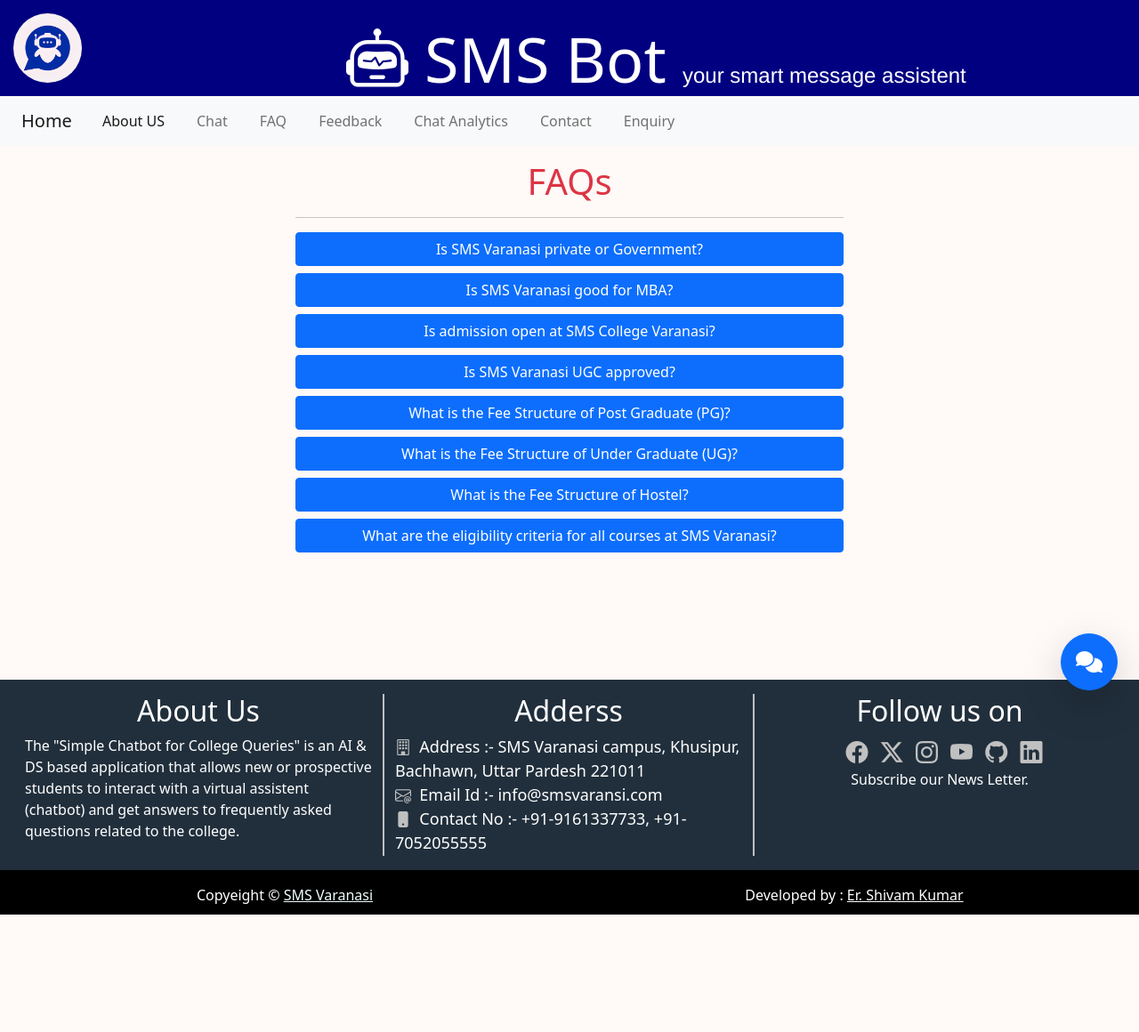
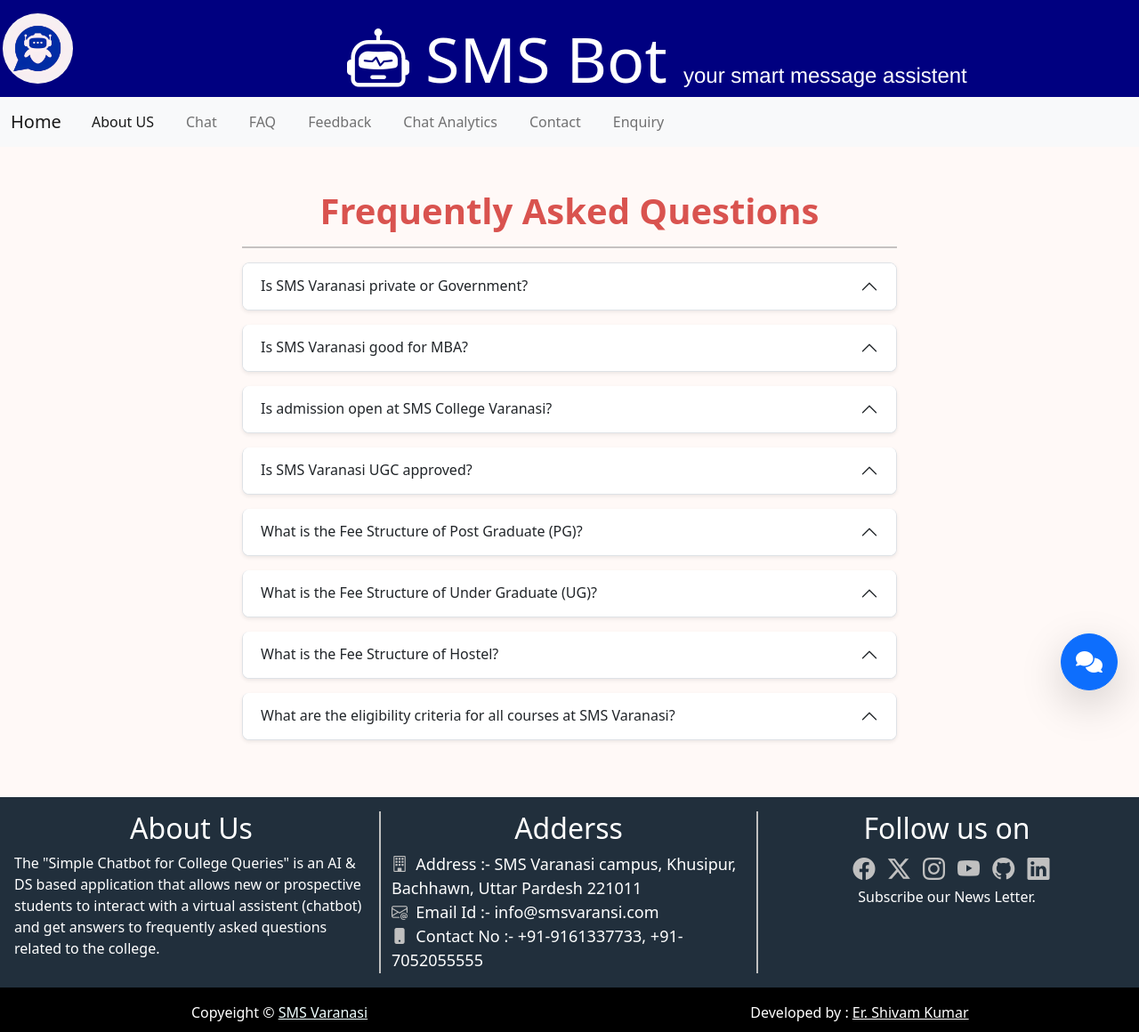
Before and after one commit to shivamkumar969/ChatBot, a Flask app: page /faq in a window 1280 px wide. Shown: the whole page at 89% size. Before the commit the page ends 1028 px from the top, so only its background shows below. Run offline with Flask 3, Linux system fonts and the light colour scheme; some libraries are stand-ins or nearby versions; some web fonts are replaced.

Commit message:
faq.html

```diff
--- a/templates/faq.html
+++ b/templates/faq.html
@@ -3,220 +3,207 @@
 <head>
     <meta charset="UTF-8">
     <meta name="viewport" content="width=device-width, initial-scale=1.0">
-    <title>FQA</title>
+    <title>FAQs</title>
     {% include 'common/mylinks.html' %}
+    <style>
+        body {
+            background-color: #fff9f7;
+        }
+        .faq-header {
+            color: #d9534f; /* Matches text-danger */
+            font-weight: 600;
+            margin-bottom: 1rem;
+        }
+        .hr-custom {
+            border-top: 2px solid rgba(0,0,0,.1);
+        }
+
+        /* Custom Accordion Styles */
+        .accordion-item {
+            margin-bottom: 1rem;
+            border: 1px solid #dee2e6;
+            border-radius: 0.5rem !important; /* Force override Bootstrap's sharp corners */
+            overflow: hidden; /* Important for border-radius to apply correctly */
+        }
+        .accordion-button {
+            font-weight: 500;
+        }
+        .accordion-button:focus {
+            box-shadow: 0 0 0 0.25rem rgba(13, 110, 253, 0.25);
+        }
+        .accordion-button:not(.collapsed) {
+            color: #0c63e4;
+            background-color: #e7f1ff;
+        }
+        .accordion-body .table {
+            margin-bottom: 0; /* Remove extra space below the table */
+        }
+        .accordion-button.collapsed::after {
+            transform: rotate(180deg);
+        }
+    </style>
 </head>
 <body>
-    <div class="container-fluid" style="background-color: #fff9f7;">
+    <div class="container-fluid p-0">
         {% include 'common/header.html' %}
-        <div class="row main" style="min-height: 600px;  ">
-            <div class="col-sm-3 mt-3"></div>
-            <div class="col-sm-6 mt-3">
-                    <h1 class="text-center text-danger m-0 p-0">FAQs</h1><hr/>
-                <div class="d-grid gap-2">
-                    <button class="btn btn-primary" type="button" data-bs-toggle="offcanvas" data-bs-target="#offcanvasPrivateGovt" aria-controls="offcanvasPrivateGovt ">
+
+        <div class="container my-5">
+            <div class="row">
+                <div class="col-lg-8 col-md-10 mx-auto">
+                    <h1 class="text-center faq-header">Frequently Asked Questions</h1>
+                    <hr class="hr-custom"/>
+
+                    <div class="accordion" id="faqAccordion">
+
+                        <div class="accordion-item shadow-sm">
+                            <h2 class="accordion-header" id="q1-heading">
+                                <button class="accordion-button collapsed" type="button" data-bs-toggle="collapse" data-bs-target="#q1-collapse">
                                     Is SMS Varanasi private or Government?
                                 </button>
-
-                    <button class="btn btn-primary" type="button" data-bs-toggle="offcanvas" data-bs-target="#offcanvasGoodMBA" aria-controls="offcanvasGoodMBA">
-                        Is SMS Varanasi good for MBA?
-                    </button>
-
-                    <button class="btn btn-primary" type="button" data-bs-toggle="offcanvas" data-bs-target="#offcanvasAdmission" aria-controls="offcanvasAdmission">
-                        Is admission open at SMS College Varanasi?
-                    </button>
-
-                    <button class="btn btn-primary" type="button" data-bs-toggle="offcanvas" data-bs-target="#offcanvasUGC" aria-controls="offcanvasUGC">
-                        Is SMS Varanasi UGC approved?
-                    </button>
-
-                    <button class="btn btn-primary" type="button" data-bs-toggle="offcanvas" data-bs-target="#offcanvasFee" aria-controls="offcanvasFee">
-                        What is the Fee Structure of Post Graduate (PG)?
-                    </button>
-
-                    <button class="btn btn-primary" type="button" data-bs-toggle="offcanvas" data-bs-target="#UgFee" aria-controls="UgFee">
-                        What is the Fee Structure of Under Graduate (UG)?
-                    </button>
-
-                    <button class="btn btn-primary" type="button" data-bs-toggle="offcanvas" data-bs-target="#HostelFee" aria-controls="HostelFee">
-                        What is the Fee Structure of Hostel?
-                    </button>
-
-                    <button class="btn btn-primary" type="button" data-bs-toggle="offcanvas" data-bs-target="#Criteria" aria-controls="Criteria">
-                        What are the eligibility criteria for all courses at SMS Varanasi?
-                    </button>
+                            </h2>
+                            <div id="q1-collapse" class="accordion-collapse collapse">
+                                <div class="accordion-body">
+                                    SMS Varanasi is a private institute that was established in the year 1995 and has been granted Autonomous Status by UGC and ‘A” Grade by NAAC.
                                 </div>
-
-                <div class="offcanvas offcanvas-start" data-bs-scroll="true" tabindex="-1" id="offcanvasPrivateGovt" aria-labelledby="offcanvasPrivateGovtLabel">
-                    <div class="offcanvas-header">
-                        <h5 class="offcanvas-title" id="offcanvasPrivateGovtLabel">Is SMS Varanasi private or Government?</h5>
-                        <button type="button" class="btn-close text-reset" data-bs-dismiss="offcanvas" aria-label="Close"></button>
-                    </div>
-                    <div class="offcanvas-body">
-                        <p>SMS Varanasi is a private institute that was established in the year 1995 and has been granted Autonomous Status by UGC and ‘A” Grade by NAAC.</p>
                             </div>
                         </div>
 
-                <div class="offcanvas offcanvas-start" data-bs-scroll="true" tabindex="-1" id="offcanvasGoodMBA" aria-labelledby="offcanvasGoodMBALabel">
-                    <div class="offcanvas-header">
-                        <h5 class="offcanvas-title" id="offcanvasGoodMBALabel">Is SMS Varanasi good for MBA?</h5>
-                        <button type="button" class="btn-close text-reset" data-bs-dismiss="offcanvas" aria-label="Close"></button>
+                        <div class="accordion-item shadow-sm">
+                            <h2 class="accordion-header" id="q2-heading">
+                                <button class="accordion-button collapsed" type="button" data-bs-toggle="collapse" data-bs-target="#q2-collapse">
+                                    Is SMS Varanasi good for MBA?
+                                </button>
+                            </h2>
+                            <div id="q2-collapse" class="accordion-collapse collapse" data-bs-parent="#faqAccordion">
+                                <div class="accordion-body">
+                                    School of Management Sciences Varanasi offers one of the most reputed MBA programs in the whole of North India. This year, it invited more than 50 Marketing, Finance, HR and IT companies to its college campus – especially for MBA & MCA students. Hence, it stands out for providing better placement opportunities than other MBA Colleges in UP.
                                 </div>
-                    <div class="offcanvas-body">
-                        <p>School of Management Sciences Varanasi offers one of the most reputed MBA programs in the whole of North India. This year, it invited more than 50 Marketing, Finance, HR and IT companies to its college campus – especially for MBA & MCA students. Hence, it stands out for providing better placement opportunities than other MBA Colleges in UP.</p>
                             </div>
                         </div>
 
-                <div class="offcanvas offcanvas-start" data-bs-scroll="true" tabindex="-1" id="offcanvasAdmission" aria-labelledby="offcanvasAdmissionLabel">
-                    <div class="offcanvas-header">
-                        <h5 class="offcanvas-title" id="offcanvasAdmissionLabel">Is admission open at SMS College Varanasi?</h5>
-                        <button type="button" class="btn-close text-reset" data-bs-dismiss="offcanvas" aria-label="Close"></button>
+                        <div class="accordion-item shadow-sm">
+                            <h2 class="accordion-header" id="q3-heading">
+                                <button class="accordion-button collapsed" type="button" data-bs-toggle="collapse" data-bs-target="#q3-collapse">
+                                    Is admission open at SMS College Varanasi?
+                                </button>
+                            </h2>
+                            <div id="q3-collapse" class="accordion-collapse collapse" data-bs-parent="#faqAccordion">
+                                <div class="accordion-body">
+                                    <p>Admissions for postgraduate courses like MBA at SMS Varanasi typically begin early in the year and are based on scores from national entrance exams like CAT, MAT, XAT, CMAT, etc., followed by a Group Discussion and Personal Interview.</p>
+                                    <p class="mb-0">As of August 2025, the admission process for the 2025-26 session would likely be concluding. It is best to check the <b>official SMS Varanasi website</b> for the most current and accurate admission status and deadlines.</p>
                                 </div>
-                    <div class="offcanvas-body">
-                        <p>Admissions for postgraduate courses like MBA at SMS Varanasi typically begin early in the year and are based on scores from national entrance exams like CAT, MAT, XAT, CMAT, etc., followed by a Group Discussion and Personal Interview.</p>
-                        <p>As of July 2025, the admission process for the 2025-26 session would likely be concluding. It is best to check the <b>official SMS Varanasi website</b> for the most current and accurate admission status and deadlines.</p>
                             </div>
                         </div>
 
-                <div class="offcanvas offcanvas-start" data-bs-scroll="true" tabindex="-1" id="offcanvasUGC" aria-labelledby="offcanvasUGCLabel">
-                    <div class="offcanvas-header">
-                        <h5 class="offcanvas-title" id="offcanvasUGCLabel">Is SMS Varanasi UGC approved?</h5>
-                        <button type="button" class="btn-close text-reset" data-bs-dismiss="offcanvas" aria-label="Close"></button>
+                        <div class="accordion-item shadow-sm">
+                            <h2 class="accordion-header" id="q4-heading">
+                                <button class="accordion-button collapsed" type="button" data-bs-toggle="collapse" data-bs-target="#q4-collapse">
+                                    Is SMS Varanasi UGC approved?
+                                </button>
+                            </h2>
+                            <div id="q4-collapse" class="accordion-collapse collapse" data-bs-parent="#faqAccordion">
+                                <div class="accordion-body">
+                                    Yes, UGC has granted SMS the Prestigious Autonomous status. This management college in Varanasi has been relentlessly pursuing the ruthless path of growth and excellence and has a growing recognition as one of the top B-schools in India.
                                 </div>
-                    <div class="offcanvas-body">
-                        <p>UGC has granted SMS the Prestigious Autonomous status. This management college in Varanasi has been relentlessly pursuing the ruthless path of growth and excellence and has a growing recognition as one of the top B-schools in India.</p>
                             </div>
                         </div>
 
-                <div class="offcanvas offcanvas-start" data-bs-scroll="true" tabindex="-1" id="offcanvasFee" aria-labelledby="offcanvasFeeLabel">
-                    <div class="offcanvas-header">
-                        <h5 class="offcanvas-title" id="offcanvasFeeLabel">What is the Fee Structure of Post Graduate (PG)?</h5>
-                        <button type="button" class="btn-close text-reset" data-bs-dismiss="offcanvas" aria-label="Close"></button>
-                    </div>
-                    <div class="offcanvas-body">
+                        <div class="accordion-item shadow-sm">
+                            <h2 class="accordion-header" id="q5-heading">
+                                <button class="accordion-button collapsed" type="button" data-bs-toggle="collapse" data-bs-target="#q5-collapse">
+                                    What is the Fee Structure of Post Graduate (PG)?
+                                </button>
+                            </h2>
+                            <div id="q5-collapse" class="accordion-collapse collapse" data-bs-parent="#faqAccordion">
+                                <div class="accordion-body">
+                                    <div class="table-responsive">
                                         <table class="table table-striped table-hover">
-                            <tr>
-                                <th class="text-center" colspan="4">POSTGRADUATE COURSES</th>
-                            </tr>
-                            <tr>
-                                <th>COURSE</th>
-                                <th>TOTAL FEES (APPROX.)</th>
-                                <th>TUITION FEE</th>
-                                <th>ELIGIBILITY</th>
-                            </tr>
-                            <tr>
-                                <td>MCA</td>
-                                <td>&#8377; 2,2 Lakhs</td>
-                                <td>&#8377; 1,65 Lakhs</td>
-                                <td>Graduation + CUET</td>
-                            </tr>
-                            <tr>
-                                <td>MBA</td>
-                                <td>&#8377; 3,48 Lakhs</td>
-                                <td>&#8377; 2,88 Lakhs</td>
-                                <td>Graduation with 50% + CAT/MAT</td>
-                            </tr>
-                            <tr>
-                                <td>M.Com</td>
-                                <td>&#8377; 80,000</td>
-                                <td>&#8377; 60,000</td>
-                                <td>Graduation + CUET</td>
-                            </tr>
+                                            <thead><tr><th class="text-center" colspan="4">POSTGRADUATE COURSES</th></tr></thead>
+                                            <tbody>
+                                                <tr><th>COURSE</th><th>TOTAL FEES (APPROX.)</th><th>TUITION FEE</th><th>ELIGIBILITY</th></tr>
+                                                <tr><td>MCA</td><td>₹ 2.2 Lakhs</td><td>₹ 1.65 Lakhs</td><td>Graduation + CUET</td></tr>
+                                                <tr><td>MBA</td><td>₹ 3.48 Lakhs</td><td>₹ 2.88 Lakhs</td><td>Graduation with 50% + CAT/MAT</td></tr>
+                                                <tr><td>M.Com</td><td>₹ 80,000</td><td>₹ 60,000</td><td>Graduation + CUET</td></tr>
+                                            </tbody>
                                         </table>
                                     </div>
                                 </div>
+                            </div>
+                        </div>
 
-                <div class="offcanvas offcanvas-start" data-bs-scroll="true" tabindex="-1" id="UgFee" aria-labelledby="UgFeeLabel">
-                    <div class="offcanvas-header">
-                        <h5 class="offcanvas-title" id="UgFeeLabel">What is the Fee Structure of Under Graduate (UG)?</h5>
-                        <button type="button" class="btn-close text-reset" data-bs-dismiss="offcanvas" aria-label="Close"></button>
-                    </div>
-                    <div class="offcanvas-body">
+                        <div class="accordion-item shadow-sm">
+                            <h2 class="accordion-header" id="q6-heading">
+                                <button class="accordion-button collapsed" type="button" data-bs-toggle="collapse" data-bs-target="#q6-collapse">
+                                    What is the Fee Structure of Under Graduate (UG)?
+                                </button>
+                            </h2>
+                            <div id="q6-collapse" class="accordion-collapse collapse" data-bs-parent="#faqAccordion">
+                                <div class="accordion-body">
+                                     <div class="table-responsive">
                                         <table class="table table-striped table-hover">
-                            <tr>
-                                <th class="text-center" colspan="4">UNDER GRADUATE COURSES</th>
-                            </tr>
-                            <tr>
-                                <th>COURSE</th>
-                                <th>TOTAL FEES (APPROX.)</th>
-                                <th>TUITION FEE</th>
-                                <th>ELIGIBILITY</th>
-                            </tr>
-                            <tr>
-                                <td>BCA</td>
-                                <td>&#8377; 2,28 Lakhs</td>
-                                <td>&#8377; 1,2 Lakhs</td>
-                                <td>10+2</td>
-                            </tr>
-                            <tr>
-                                <td>BBA</td>
-                                <td>&#8377; 2,8 Lakhs</td>
-                                <td>&#8377; 2,55 Lakhs</td>
-                                <td>10+2 with CUTE</td>
-                            </tr>
-                            <tr>
-                                <td>BA (Mas Comm.)</td>
-                                <td>&#8377; 1,3 Lakhs</td>
-                                <td>&#8377; 1,5 Lakhs</td>
-                                <td>10+2</td>
-                            </tr>
-                            <tr>
-                                <td>BA + LLB</td>
-                                <td>&#8377; 1,87 Lakhs</td>
-                                <td>&#8377; 1,5 Lakhs</td>
-                                <td>10+2 with CUTE</td>
-                            </tr>
+                                            <thead><tr><th class="text-center" colspan="4">UNDERGRADUATE COURSES</th></tr></thead>
+                                            <tbody>
+                                                <tr><th>COURSE</th><th>TOTAL FEES (APPROX.)</th><th>TUITION FEE</th><th>ELIGIBILITY</th></tr>
+                                                <tr><td>BCA</td><td>₹ 2.28 Lakhs</td><td>₹ 1.2 Lakhs</td><td>10+2</td></tr>
+                                                <tr><td>BBA</td><td>₹ 2.8 Lakhs</td><td>₹ 2.55 Lakhs</td><td>10+2 with CUET</td></tr>
+                                                <tr><td>BA (Mass Comm.)</td><td>₹ 1.3 Lakhs</td><td>₹ 1.5 Lakhs</td><td>10+2</td></tr>
+                                            </tbody>
                                         </table>
                                     </div>
                                 </div>
-
-                <div class="offcanvas offcanvas-start" data-bs-scroll="true" tabindex="-1" id="HostelFee" aria-labelledby="HostelFee">
-                    <div class="offcanvas-header">
-                        <h5 class="offcanvas-title" id="HostelFee">What is the Fee Structure of Hostel?</h5>
-                        <button type="button" class="btn-close text-reset" data-bs-dismiss="offcanvas" aria-label="Close"></button>
-                    </div>
-                    <div class="offcanvas-body">
-                        <table class="table table-striped table-hover">
-                            <tr>
-                                <th colspan="2" class="text-center">HOSTEL FEE DETAILS</th>
-                            </tr>
-                            <tr>
-                                <td>Male Students</td>
-                                <td>&#8377;90,000 per year</td>
-                            </tr>
-                            <tr>
-                                <td>Female Students</td>
-                                <td>&#8377;95,000-1,05 Lakhs per year</td>
-                            </tr>
-                        </table>
-                        <img src="{{url_for('static',filename='images/hostel.png')}}" alt="">
                             </div>
                         </div>
 
-                <div class="offcanvas offcanvas-start" data-bs-scroll="true" tabindex="-1" id="Criteria" aria-labelledby="Criteria">
-                    <div class="offcanvas-header">
-                        <h5 class="offcanvas-title" id="Criteria">What are the eligibility criteria for all courses at SMS Varanasi?</h5>
-                        <button type="button" class="btn-close text-reset" data-bs-dismiss="offcanvas" aria-label="Close"></button>
+                        <div class="accordion-item shadow-sm">
+                            <h2 class="accordion-header" id="q7-heading">
+                                <button class="accordion-button collapsed" type="button" data-bs-toggle="collapse" data-bs-target="#q7-collapse">
+                                    What is the Fee Structure of Hostel?
+                                </button>
+                            </h2>
+                            <div id="q7-collapse" class="accordion-collapse collapse" data-bs-parent="#faqAccordion">
+                                <div class="accordion-body">
+                                    <div class="table-responsive">
+                                        <table class="table table-striped table-hover">
+                                            <thead><tr><th colspan="2" class="text-center">HOSTEL FEE DETAILS</th></tr></thead>
+                                            <tbody>
+                                                <tr><td>Male Students</td><td>₹90,000 per year</td></tr>
+                                                <tr><td>Female Students</td><td>₹95,000 - ₹1.05 Lakhs per year</td></tr>
+                                            </tbody>
+                                        </table>
                                     </div>
-                    <div class="offcanvas-body">
-                        <span><b>Undergraduate Courses</b> (BBA, BCA, B.Com, B.Com (Hons), BA (Hons) in Mass Communication):</span>
+                                    <img src="{{url_for('static',filename='images/hostel.png')}}" alt="Hostel" class="img-fluid mt-3">
+                                </div>
+                            </div>
+                        </div>
+
+                        <div class="accordion-item shadow-sm">
+                            <h2 class="accordion-header" id="q8-heading">
+                                <button class="accordion-button collapsed" type="button" data-bs-toggle="collapse" data-bs-target="#q8-collapse">
+                                    What are the eligibility criteria for all courses at SMS Varanasi?
+                                </button>
+                            </h2>
+                            <div id="q8-collapse" class="accordion-collapse collapse" data-bs-parent="#faqAccordion">
+                                <div class="accordion-body">
+                                    <strong>Undergraduate Courses</strong> (BBA, BCA, B.Com, etc.):
                                     <ul>
                                         <li>Must have passed 10+2 or equivalent from a recognized board.</li>
                                         <li>Minimum percentage and subject requirements may vary by course.</li>
                                     </ul>
-                        <span class="b">Postgraduate Courses:</span>
+                                    <strong>Postgraduate Courses:</strong>
                                     <ul>
-                            <li><b>MBA : </b>Graduation in any discipline with a minimum of 50% marks (45% for SC/ST). Final-year students may apply.</li>
-                            <li><b>MCA : </b>Graduation in any discipline with Mathematics at 10+2 or graduation level, with a minimum of 50% marks (45% for SC/ST). Final-year students may apply.</li>
+                                        <li><b>MBA:</b> Graduation in any discipline with a minimum of 50% marks (45% for SC/ST).</li>
+                                        <li><b>MCA:</b> Graduation with Mathematics at 10+2 or graduation level, with a minimum of 50% marks (45% for SC/ST).</li>
                                     </ul>
                                 </div>
                             </div>
                         </div>
-            <div class="col-sm-3 mt-3"></div>
+
+                    </div>
+                </div>
+            </div>
         </div>
         {% include 'common/footer.html' %}
         {% include 'common/chatpopup.html' %}
     </div>
-
 </body>
 </html>
```
Lines whose indentation alone changed are shown as unchanged.
